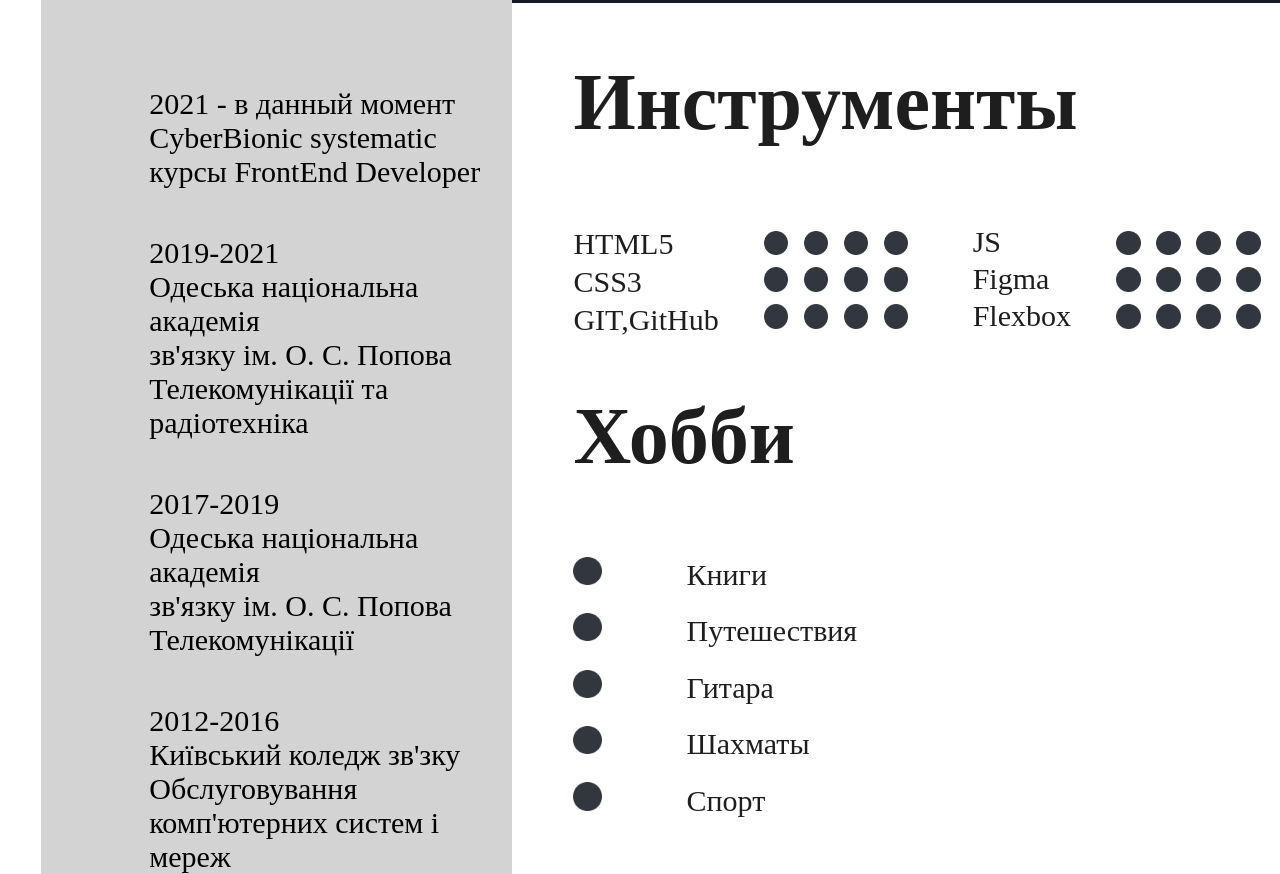
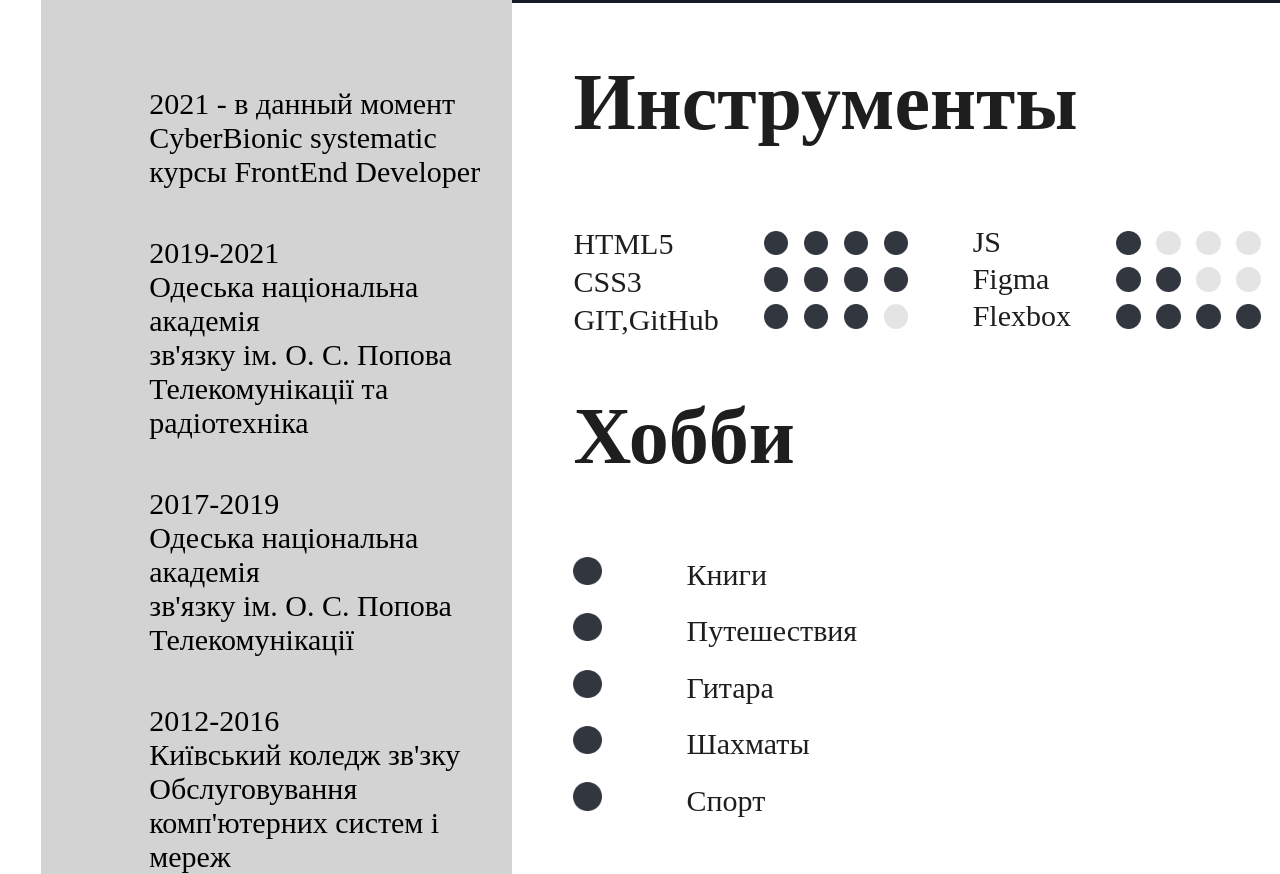
Before and after one commit to M0grimm/Resume-for-practic, a plain HTML site: page index.html in a window 1280 px wide. Shown: the part 867-1741 px from the top of the page. Drawn offline with Linux system fonts and the light colour scheme.

Commit message:
change circles skills

```diff
--- a/index.html
+++ b/index.html
@@ -174,7 +174,7 @@
                                         <img class="circles-for-name" src="img/Ellipse 2.png">
                                         <img class="circles-for-name" src="img/Ellipse 2.png">
                                         <img class="circles-for-name" src="img/Ellipse 2.png">
-                                        <img class="circles-for-name" src="img/Ellipse 2.png">
+                                        <img class="circles-for-name" src="img/Ellipse.png">
                                     </div>
                                 </div>
                             </div>
@@ -191,15 +191,15 @@
                                 <div class="circles-tools">
                                     <div class="circles">
                                         <img class="circles-for-name" src="img/Ellipse 2.png">
-                                        <img class="circles-for-name" src="img/Ellipse 2.png">
-                                        <img class="circles-for-name" src="img/Ellipse 2.png">
-                                        <img class="circles-for-name" src="img/Ellipse 2.png">
+                                        <img class="circles-for-name" src="img/Ellipse.png">
+                                        <img class="circles-for-name" src="img/Ellipse.png">
+                                        <img class="circles-for-name" src="img/Ellipse.png">
                                     </div>
                                     <div class="circles">
                                         <img class="circles-for-name" src="img/Ellipse 2.png">
                                         <img class="circles-for-name" src="img/Ellipse 2.png">
-                                        <img class="circles-for-name" src="img/Ellipse 2.png">
-                                        <img class="circles-for-name" src="img/Ellipse 2.png">
+                                        <img class="circles-for-name" src="img/Ellipse.png">
+                                        <img class="circles-for-name" src="img/Ellipse.png">
                                     </div>
                                     <div class="circles">
                                         <img class="circles-for-name" src="img/Ellipse 2.png">
```
